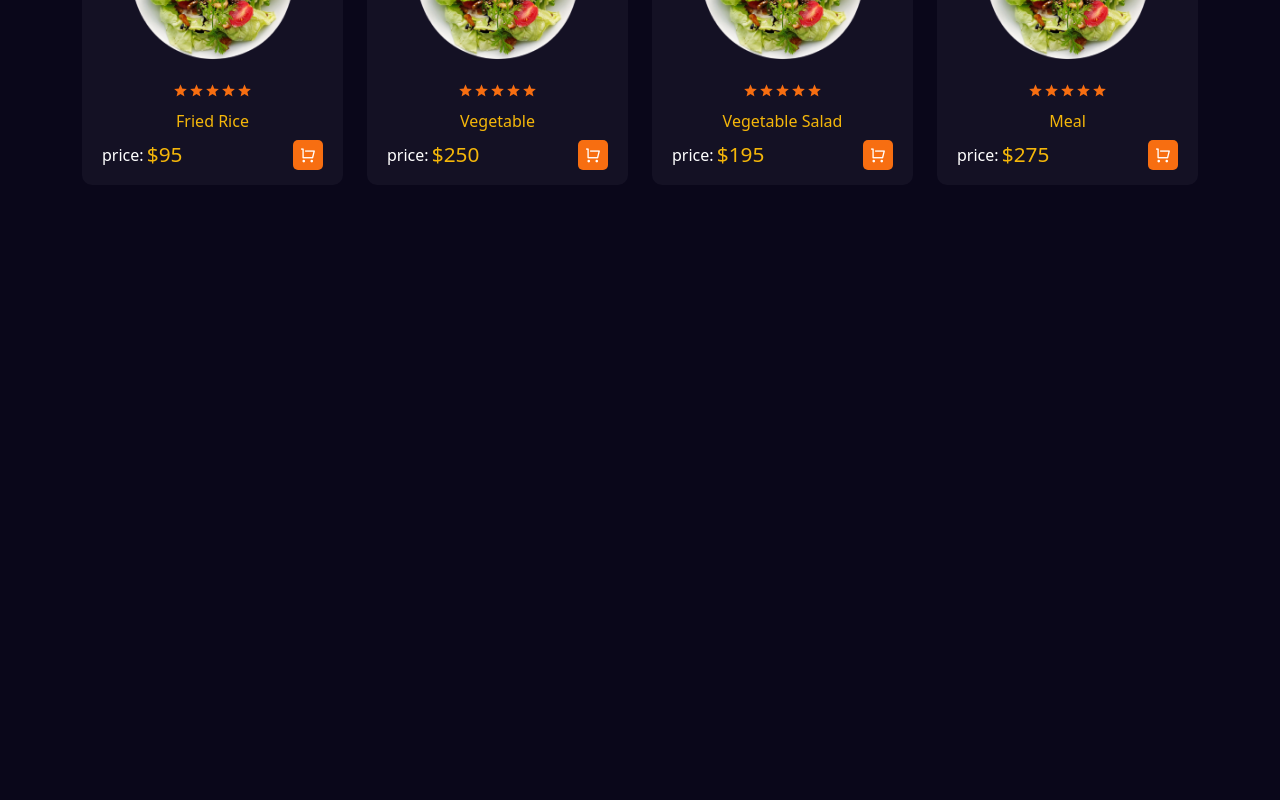
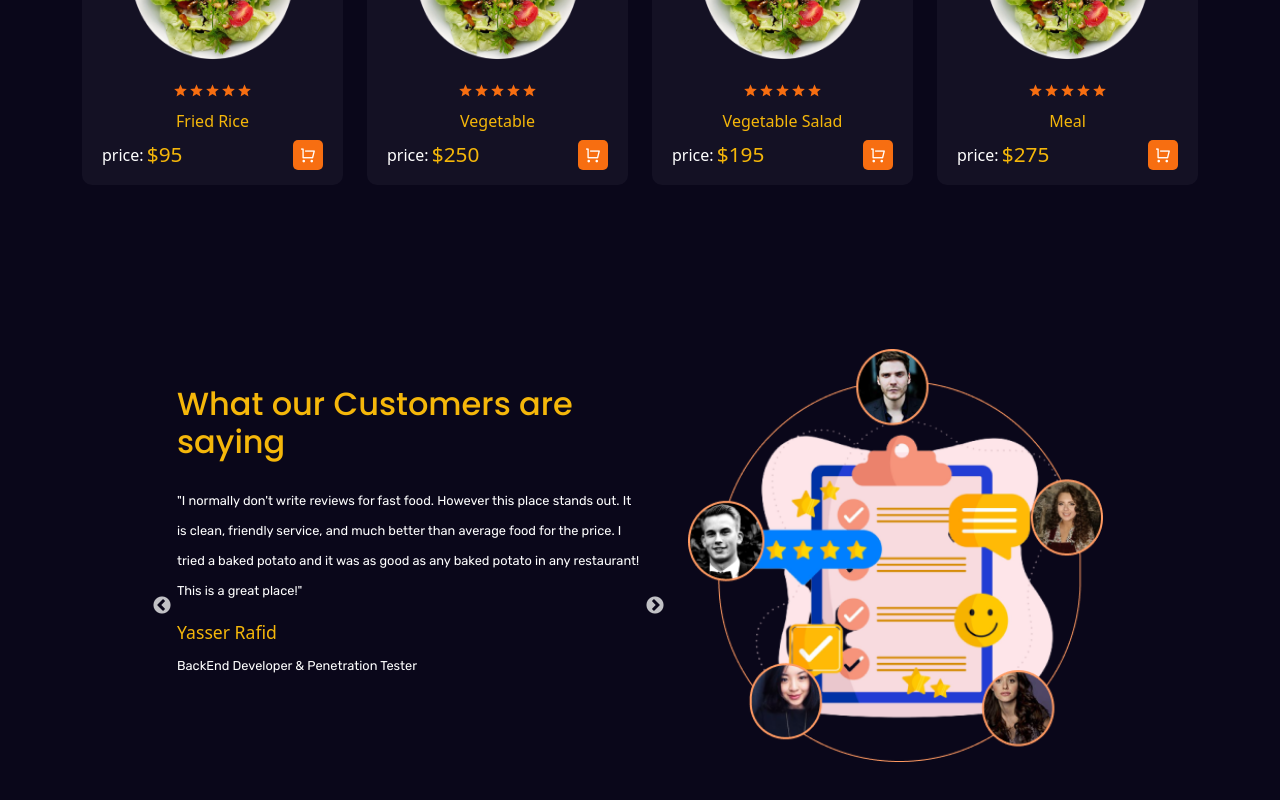
Before and after one commit to z3sb/chef, a React (Create React App) app: page / in a window 1280 px wide. Shown: the part 2365-3165 px from the top of the page. Before the commit the page ends 2644 px from the top, so only its background shows below. Built offline with nearby package versions, Linux system fonts and the light colour scheme.

Commit message:
Design Testimonials Section

```diff
--- /dev/null
+++ b/src/components/testimonials/Testimonial.css
@@ -0,0 +1,18 @@
+.slider__content,
+.slider__img{
+  width: 50%;
+}
+.single__testimonial h6{
+  color: #f5b70a;
+  font-size: 1.1rem;
+}
+.single__testimonial p{
+  font-size: 0.8rem;
+  color: #fff;
+}
+@media only screen and (max-width:767px) {
+  .slider__content,
+  .slider__img{
+    width: 100%;
+  }
+}
--- /dev/null
+++ b/src/components/testimonials/Testimonial.jsx
@@ -0,0 +1,83 @@
+import React from 'react';
+import './Testimonial.css';
+import { Container, Row, Col } from 'reactstrap';
+import TestimonialImage from '../../assets/images/review1.png';
+import Slider from 'react-slick';
+const Testimonial = () => {
+  const settings = {
+    infinite: true,
+    speed: 500,
+    slidesToShow: 1,
+    slidesToScroll: 1,
+    autoplay: true,
+    autoplaySpeed: 3000,
+  }
+  return (
+    <section>
+      <Container>
+        <Row>
+          <Col lg='10' className='m-auto'>
+            <div className="slider__wrapper d-flex align-items-center gap-5">
+              <div className="slider__content">
+                <h2 className='mb-4'>What our Customers are saying</h2>
+                <Slider {...settings}>
+                  <div>
+                    <div className="single__testimonial">
+                      <p className="review__content">
+                        "We chose to eat here and the service provided was excellent. The food was good as well,
+                        but the positive attitude and level of service provided was what we noticed the most.
+                        We chose to eat here and the service provided was excellent. The food was good as well,
+                        but the positive attitude and level of service provided was what we noticed the most."
+                      </p>
+                      <h6>Haider Fadel</h6>
+                      <p>Front End Developer</p>
+                    </div>
+                  </div>
+                  <div>
+                    <div className="single__testimonial">
+                      <p className="review__content">
+                        "I normally don't write reviews for fast food. However this place stands out.
+                        It is clean, friendly service, and much better than average food for the price.
+                        I tried a baked potato and it was as good as any baked potato in any restaurant! This is a great place!"
+                      </p>
+                      <h6>Yasser Rafid</h6>
+                      <p>BackEnd Developer & Penetration Tester</p>
+                    </div>
+                  </div>
+                  <div>
+                    <div className="single__testimonial">
+                      <p className="review__content">
+                        "I stopped in the other day and had a combo of fried fish and breaded shrimp.
+                        I t was very good. Last time I tried Chef Food in Columbia I didn't like their crab so much.
+                        I stayed with what I like and the corn on the cob and the fried okra was very good."
+                      </p>
+                      <h6>Osama Hashim</h6>
+                      <p>network administrator</p>
+                    </div>
+                  </div>
+                  <div>
+                    <div className="single__testimonial">
+                      <p className="review__content">
+                        "After eating at this restaurant 3-4 times,
+                        the thing my wife and I have commented on the most is the Staff...we have gotten
+                        quick and excellent service not only at the register but the staff is constantly
+                        checking on the tables to make sure everything is to your liking.
+                        I told one waitress that it was like Publix is to other grocery stores....the outstanding feature is the Staff"
+                      </p>
+                      <h6>Ali Ahmed</h6>
+                      <p>BackEnd Developer</p>
+                    </div>
+                  </div>
+                </Slider>
+              </div>
+              <div className="slider__img">
+                <img src={TestimonialImage} alt="" className="w-100" />
+              </div>
+            </div>
+          </Col>
+        </Row>
+      </Container>
+    </section>
+  )
+}
+export default Testimonial;
--- a/src/pages/Home.jsx
+++ b/src/pages/Home.jsx
@@ -4,6 +4,7 @@ import Header from '../components/Header/Header';
 import HeroSlider from '../components/hero-slider/HeroSlider';
 import MenuPack from '../components/menu-pack/MenuPack';
 import PopularMenu from '../components/popular-menu/PopularMenu';
+import Testimonial from '../components/testimonials/Testimonial';
 
 const Home = () => {
   return (
@@ -13,6 +14,7 @@ const Home = () => {
       <PopularMenu />
       <ChooseUs />
       <MenuPack />
+      <Testimonial />
     </Fragment>
   )
 }
```
